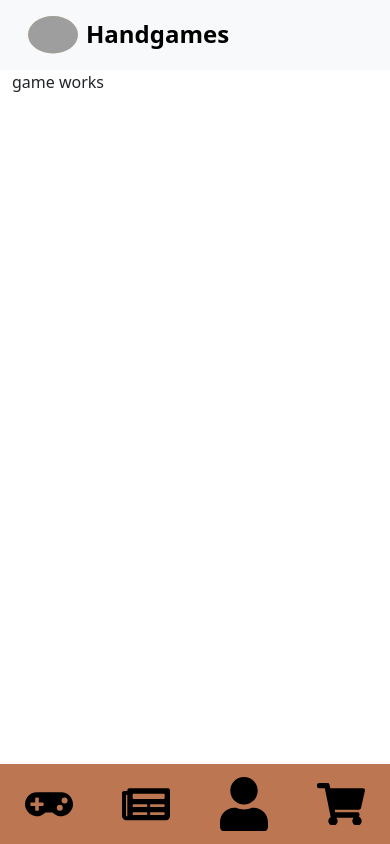
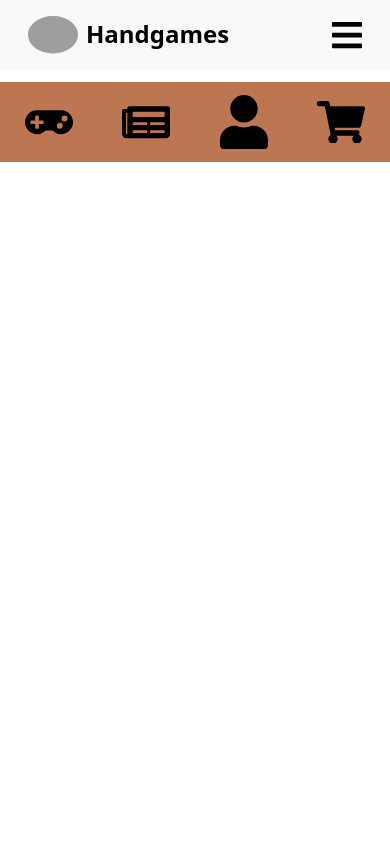
Before and after one commit to JeremyAMichel/Handgames, a Symfony app: template templates/game/game.html.twig in a window 390 px wide. Run offline with Twig, Linux system fonts and the light colour scheme; the template is opened without the code that fills it, so the values that code supplies are empty; style sheets or scripts are compiled from the project's sources; some libraries are stand-ins or nearby versions; grey boxes are pictures that could not be loaded.

Commit message:
responsive header and fix nav

```diff
--- a/assets/styles/a/a.scss
+++ b/assets/styles/a/a.scss
@@ -54,6 +54,16 @@
     margin: 0 1rem;
 }
 
+.burger{
+  width: 30px;
+  color: black;
+}
+
+.burger:hover{
+  color: black;
+}
+
+
 @media only screen and (max-width: 600px){
   .real-nav-link{
     justify-content: center;
--- a/assets/styles/div/div.scss
+++ b/assets/styles/div/div.scss
@@ -33,13 +33,17 @@
     transition: flex 600ms;
 }
 
+.dropdown{
+    display: none;
+    align-items: center;
+}
+
 @media only screen and (max-width: 600px){
     .login-signup-div{
         display: none;
     }
+
+    .dropdown{
+        display: flex;
+    }
 }
-
-@media only screen and (min-width: 600px){
-
-
-}
--- /dev/null
+++ b/assets/styles/header/header.scss
@@ -0,0 +1,4 @@
+header{
+    position: fixed;
+    width: 100vw;
+}
--- a/assets/styles/nav/nav.scss
+++ b/assets/styles/nav/nav.scss
@@ -2,6 +2,7 @@
     position: fixed;
     background-color: var(--color-primary);
     transition: width 200ms ease;
+    top: 82px;
 }
 
 .navbar:hover .not-nav-link svg{
--- a/templates/base.html.twig
+++ b/templates/base.html.twig
@@ -6,16 +6,15 @@
 
         {% block stylesheets %}
             <link rel="stylesheet" href="https://cdn.jsdelivr.net/npm/bootstrap@5.0.2/dist/css/bootstrap.min.css" integrity="sha384-EVSTQN3/azprG1Anm3QDgpJLIm9Nao0Yz1ztcQTwFspd3yD65VohhpuuCOmLASjC" crossorigin="anonymous">
-            <link href="https://fonts.googleapis.com/css?family=Open+Sans:300,400,700&display=swap" rel="stylesheet">
             {{ encore_entry_link_tags('style') }}
         {% endblock %}
 
         {% block javascripts %}
-            <script src="https://cdn.jsdelivr.net/npm/bootstrap@5.1.1/dist/js/bootstrap.min.js" integrity="sha384-skAcpIdS7UcVUC05LJ9Dxay8AXcDYfBJqt1CJ85S/CFujBsIzCIv+l9liuYLaMQ/" crossorigin="anonymous"></script>
             <script src="https://cdn.jsdelivr.net/npm/bootstrap@5.1.1/dist/js/bootstrap.bundle.min.js" integrity="sha384-/bQdsTh/da6pkI1MST/rWKFNjaCP5gBSY4sEBT38Q/9RBh9AH40zEOg7Hlq2THRZ" crossorigin="anonymous"></script>
         {% endblock %}
     </head>
     <body>
+
         {% include 'header/header.html.twig' %}
 
         {% include 'nav/nav.html.twig' %}
--- a/templates/header/header.html.twig
+++ b/templates/header/header.html.twig
@@ -1,22 +1,5 @@
 <header class="p-3 bg-light">
         <div class="container-fluid d-flex justify-content-between">
-            {# <div class="d-flex flex-wrap align-items-center justify-content-center justify-content-lg-start">
-                <a href="/" class="d-flex align-items-center mb-2 mb-lg-0">
-
-                    <div class="logo-header">
-                        <img src="https://www.freepnglogos.com/uploads/png-50-px-png-svg-eps-pdf-approximate-size-we-21.png" width="50px" height="auto">
-                    </div>
-                </a>
-
-                <ul class="nav col-12 col-lg-auto me-lg-auto mb-2 justify-content-center mb-md-0">
-                    <li><a href="https://127.0.0.1:8000/" class="nav-link px-2 text-secondary"><h1>Handgames</h1></a></li>
-                </ul>
-
-                <div class="text-end d-flex align-items-center">
-                    <a href="#" class="bouton-login me-3">Login</a>
-                    <a href="#" class="bouton-signup">Signup</a>
-                </div>
-            </div> #}
             <a href="https://127.0.0.1:8000/" class="d-flex text-decoration-none">
                 <div class="d-flex align-items-center">
                     <div class="logo-header me-2">
@@ -30,15 +13,23 @@
                 <a href="#" class="bouton-login bouton">Login</a>
                 <a href="#" class="bouton-signup bouton">Signup</a>
             </div>
-            {# <div class="dropdown">
-                <button class="btn btn-secondary dropdown-toggle" type="button" id="dropdownMenuButton" data-toggle="dropdown" aria-haspopup="true" aria-expanded="false">
-                    Dropdown button
-                </button>
-                <div class="dropdown-menu" aria-labelledby="dropdownMenuButton">
-                    <a class="dropdown-item" href="#">Action</a>
-                    <a class="dropdown-item" href="#">Another action</a>
-                    <a class="dropdown-item" href="#">Something else here</a>
-                </div>
-            </div> #}
+
+
+            <div class="dropdown">
+                <a class="burger text-decoration-none" href="#" id="navbarDropdown" role="button" data-bs-toggle="dropdown">
+                    <svg
+                        aria-hidden="true"
+                        focusable="false"
+                        data-prefix="fas" data-icon="bars"
+                        class="svg-inline--fa fa-bars fa-w-14" role="img"
+                        xmlns="http://www.w3.org/2000/svg" viewBox="0 0 448 512">
+                        <path fill="currentColor" d="M16 132h416c8.837 0 16-7.163 16-16V76c0-8.837-7.163-16-16-16H16C7.163 60 0 67.163 0 76v40c0 8.837 7.163 16 16 16zm0 160h416c8.837 0 16-7.163 16-16v-40c0-8.837-7.163-16-16-16H16c-8.837 0-16 7.163-16 16v40c0 8.837 7.163 16 16 16zm0 160h416c8.837 0 16-7.163 16-16v-40c0-8.837-7.163-16-16-16H16c-8.837 0-16 7.163-16 16v40c0 8.837 7.163 16 16 16z"></path>
+                    </svg>
+                </a>
+                <ul class="dropdown-menu" aria-labelledby="navbarDropdown">
+                    <li><a class="dropdown-item" href="#">Login</a></li>
+                    <li><a class="dropdown-item" href="#">Signup</a></li>
+                </ul>
+            </div>
         </div>
 </header>
```
Also changed, not shown: assets/image/icons/bars-solid.svg (added).
